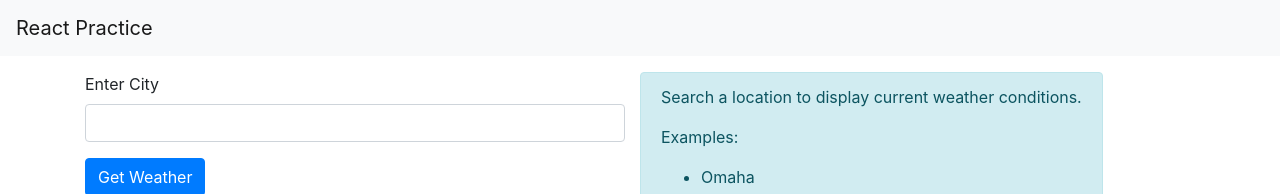
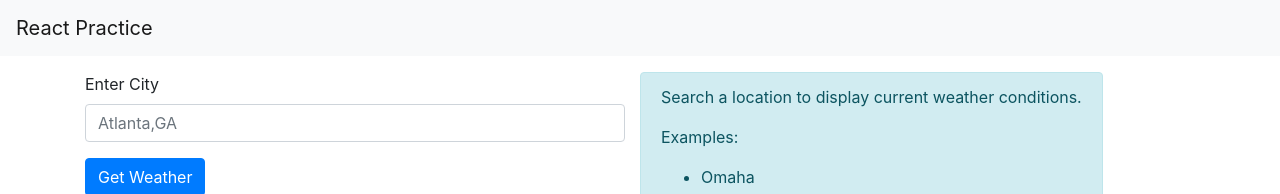
Before and after one commit to matthewguywright/react_practice, a React (Create React App) app: page / in a window 1280 px wide. Shown: the top 194 px of the page. Built offline with nearby package versions, Linux system fonts and the light colour scheme.

Commit message:
updated input
Updated input to use value and onclick handler to update the state

```diff
--- a/src/App.js
+++ b/src/App.js
@@ -6,20 +6,14 @@ class App extends React.Component {
         super(props);
         this.state = {
             city: ''
-        }
+        };
 
         this.handleSubmit = this.handleSubmit.bind(this);
-        this.handleChange = this.handleChange.bind(this);
     }
 
     handleSubmit = (event) => {
         event.preventDefault();
-    }
-
-    handleChange = (event) => {
-        this.setState({
-            [event.target.id]: event.target.value
-        });
+        console.log(this.state.city);
     }
 
     render() {
@@ -29,12 +23,13 @@ class App extends React.Component {
                     <form onSubmit={this.handleSubmit}>
                         <div className="form-group">
                             <label htmlFor="city">Enter City</label>
-                            <input id='city'
+                            <input type="text"
+                                   className="form-control"
                                    value={this.state.city}
-                                   type="text"
-                                   className="form-control"
-                                   onChange={this.handleChange}
-                                   required />
+                                   onChange={event => this.setState({ city: event.target.value })}
+                                   placeholder='Atlanta,GA'
+                                   required
+                            />
                         </div>
                         <input type='submit'
                                className="btn btn-primary"
--- a/src/components/weather/Weather.js
+++ b/src/components/weather/Weather.js
@@ -8,9 +8,9 @@ class Weather extends React.Component {
             isLoaded: false,
             data: null,
             url: 'http://api.openweathermap.org/data/2.5/weather?q=',
-            appId: '6a1755e17f596796af14957b79f7cf96',
-            city: this.props.city
+            appId: '6a1755e17f596796af14957b79f7cf96'
         }
+        console.log(this.props);
     }
 
     componentDidMount() {
@@ -37,7 +37,7 @@ class Weather extends React.Component {
     render() {
         const {error, isLoaded, data} = this.state;
         if (error) {
-            return <div>API Error: {error.message}</div>;
+            return <div className='col-6'>API Error: {error.message}</div>;
         } else if (!isLoaded) {
             return (
                 <div className='alert alert-info'>
```
